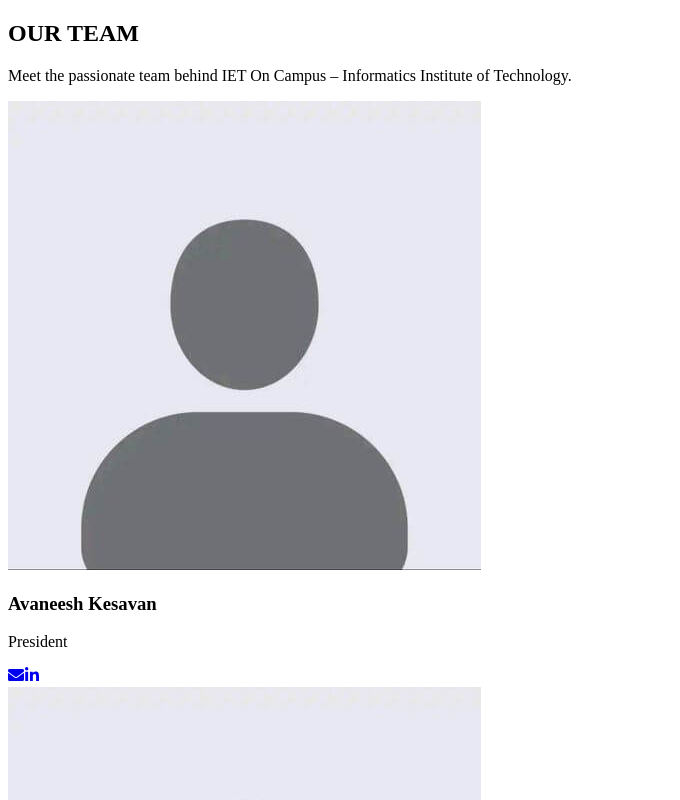
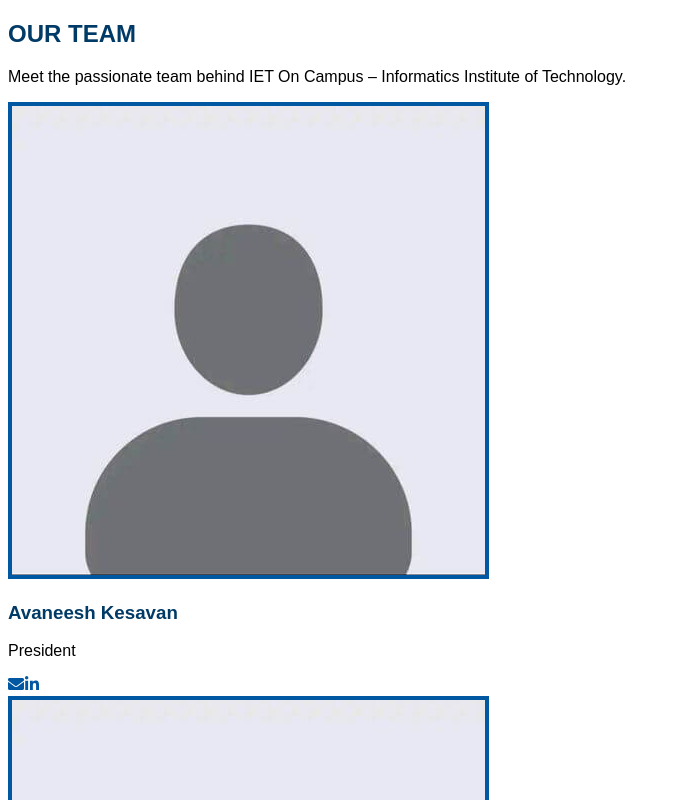
Before and after one commit to AvaneeshKesavan/iet-iit, a Next.js app: page /TeamPage in a window 1280 px wide. Shown: the top 800 px of the page, without its empty margins (0-680 px from the left). Built offline with nearby package versions, Linux system fonts and the light colour scheme.

Commit message:
updated team page

```diff
--- a/src/pages/TeamPage.jsx
+++ b/src/pages/TeamPage.jsx
@@ -85,39 +85,49 @@ const TeamCard = ({ member, idx }) => (
     viewport={{ once: true }}
     transition={{ duration: 0.5, delay: idx * 0.1 }}
     whileHover={{
-      rotateX: 5,
-      rotateY: 5,
-      scale: 1.05,
+      y: -8,
       transition: { type: "spring", stiffness: 300, damping: 20 },
     }}
-    className="relative bg-white rounded-xl shadow-md overflow-hidden flex flex-col h-full"
+    className="relative bg-white rounded-lg shadow-md overflow-hidden flex flex-col h-full border transition-all duration-300 hover:shadow-xl"
+    style={{ borderColor: "#E5E7EB" }}
   >
-    <div className="absolute inset-0 rounded-xl bg-gradient-to-r from-blue-400 via-purple-400 to-pink-400 opacity-0 hover:opacity-100 transition-opacity duration-300 pointer-events-none"></div>
-
     <div className="relative z-10 p-6 flex flex-col flex-1 items-center">
       <img
         src={member.image}
         alt={member.name}
-        className="w-32 h-32 rounded-full object-cover border-4 border-white shadow-md mb-4"
+        className="w-32 h-32 rounded-full object-cover shadow-md mb-4"
+        style={{ border: "4px solid #0058A2" }}
       />
 
-      <h3 className="text-xl font-semibold text-center mb-1 min-h-[3rem]">
+      <h3
+        className="text-xl font-bold text-center mb-1 min-h-[3rem]"
+        style={{ color: "#003A66" }}
+      >
         {member.name}
       </h3>
 
-      <p className="text-gray-600 text-center mb-4 min-h-[2rem]">
+      <p className="text-gray-600 text-center mb-4 min-h-[2rem] font-semibold">
         {member.position}
       </p>
 
-      <div className="flex gap-4 text-blue-600 mt-auto">
-        <a href={`mailto:${member.email}`} className="hover:text-blue-700">
+      <div className="flex gap-4 text-lg mt-auto">
+        <a
+          href={`mailto:${member.email}`}
+          className="transition-colors duration-200"
+          style={{ color: "#0058A2" }}
+          onMouseEnter={(e) => (e.target.style.color = "#003A66")}
+          onMouseLeave={(e) => (e.target.style.color = "#0058A2")}
+        >
           <FaEnvelope />
         </a>
         <a
           href={member.linkedin}
           target="_blank"
           rel="noopener noreferrer"
-          className="hover:text-blue-700"
+          className="transition-colors duration-200"
+          style={{ color: "#0058A2" }}
+          onMouseEnter={(e) => (e.target.style.color = "#003A66")}
+          onMouseLeave={(e) => (e.target.style.color = "#0058A2")}
         >
           <FaLinkedinIn />
         </a>
@@ -128,7 +138,10 @@ const TeamCard = ({ member, idx }) => (
 
 export default function TeamPage() {
   return (
-    <div className="pt-16 bg-gray-50">
+    <div
+      className="pt-16 bg-gray-50"
+      style={{ fontFamily: "Arial, sans-serif" }}
+    >
       <section className="py-24 max-w-7xl mx-auto px-4 md:px-8 text-center">
         {/* Heading */}
         <motion.h2
@@ -136,11 +149,10 @@ export default function TeamPage() {
           whileInView={{ opacity: 1, y: 0 }}
           viewport={{ once: true }}
           transition={{ duration: 0.6 }}
-          className="text-4xl md:text-5xl font-extrabold mb-6"
+          className="text-4xl md:text-5xl font-bold mb-6"
+          style={{ color: "#003A66" }}
         >
-          <span className="bg-gradient-to-r from-blue-600 via-purple-500 to-pink-500 bg-clip-text text-transparent">
-            OUR TEAM
-          </span>
+          OUR TEAM
         </motion.h2>
 
         {/* Subheading */}
@@ -151,7 +163,8 @@ export default function TeamPage() {
           transition={{ duration: 0.7, delay: 0.2 }}
           className="text-lg md:text-xl text-gray-700 mb-20 max-w-3xl mx-auto"
         >
-          Meet the passionate team behind IET On Campus – Informatics Institute of Technology.
+          Meet the passionate team behind IET On Campus – Informatics Institute
+          of Technology.
         </motion.p>
 
         {/* Core Team — 4 in one row on wide screens */}
```
